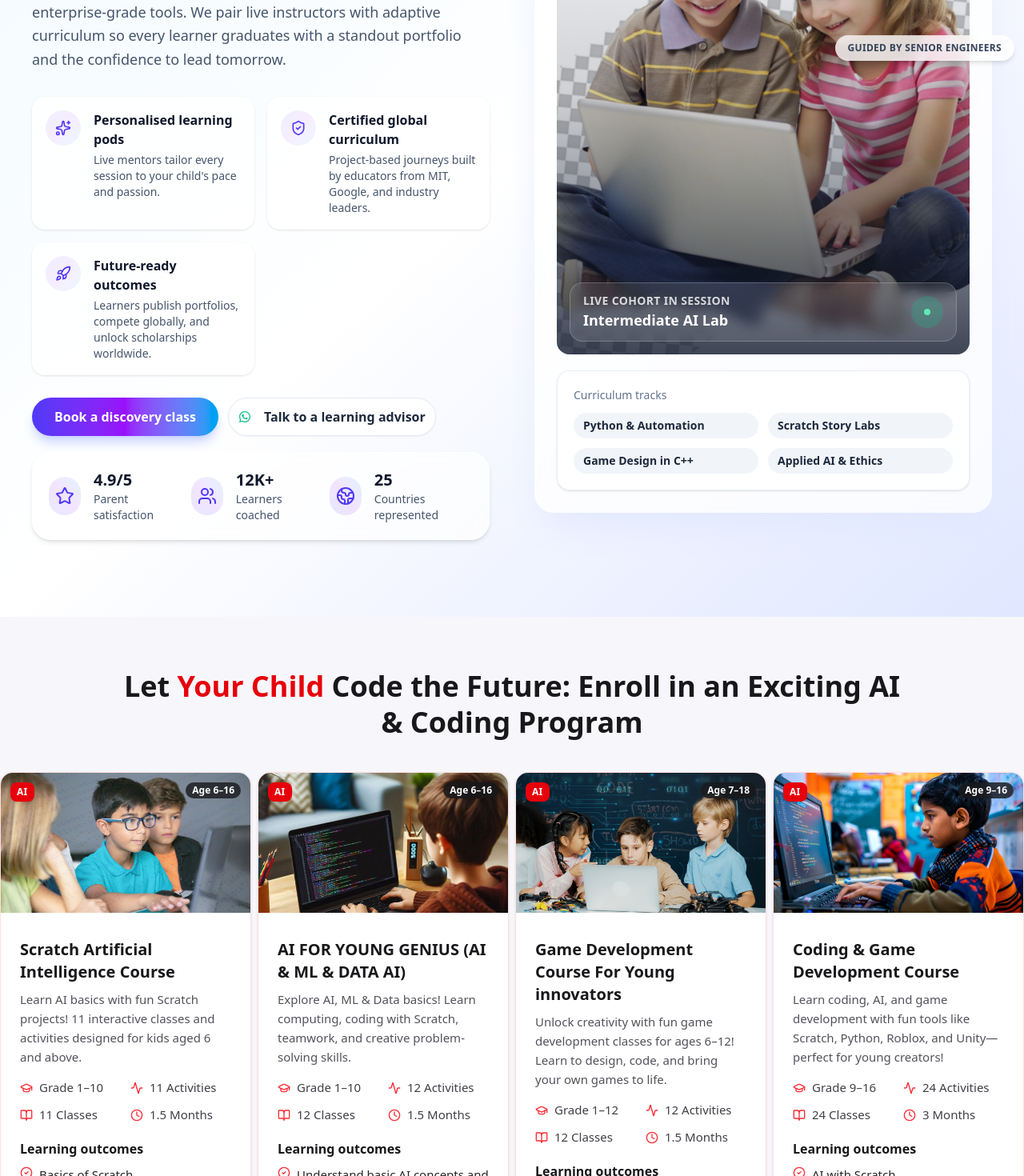
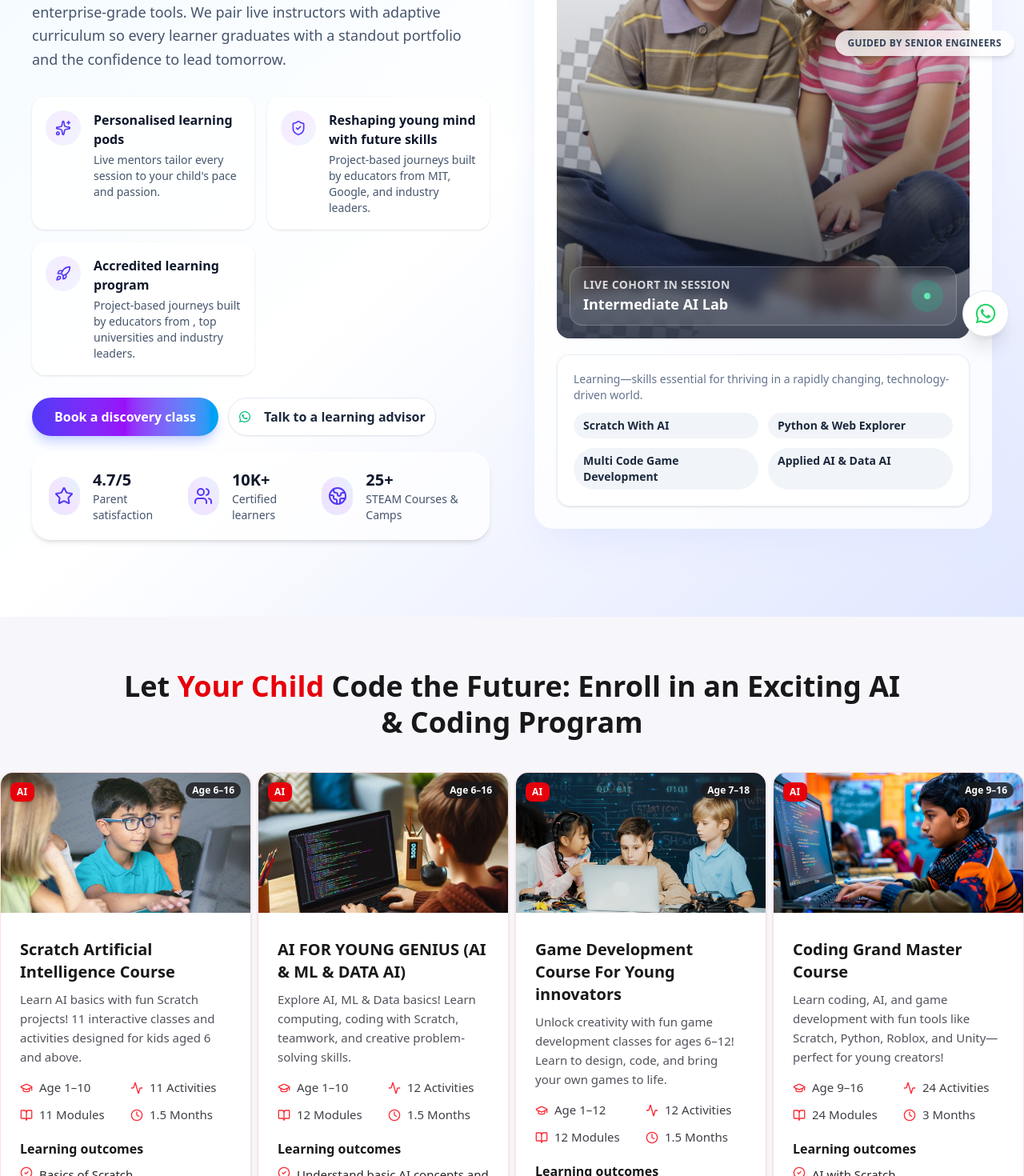
Before and after one commit to Pnycareer/codingal, a Next.js app: page / in a window 1280 px wide. Shown: the part 360-1830 px from the top of the page at 80% size. Built offline with nearby package versions, Linux system fonts and the light colour scheme.

Commit message:
first commit

```diff
--- a/src/app/layout.js
+++ b/src/app/layout.js
@@ -2,6 +2,7 @@ import { Geist, Geist_Mono } from "next/font/google";
 import "./globals.css";
 import Navbar from "@/components/navbar/Navbar";
 import Footer from "@/components/footer/Footer";
+import Whatsapp from "@/components/Whatsapp";
 
 const geistSans = Geist({
   variable: "--font-geist-sans",
@@ -31,6 +32,7 @@ export default function RootLayout({ children }) {
       <body
         className={`${geistSans.variable} ${geistMono.variable} antialiased`}
       >
+        <Whatsapp/>
         <Navbar />
         {children}
         <Footer/>
--- a/src/components/Home/Header.js
+++ b/src/components/Home/Header.js
@@ -34,22 +34,22 @@ const sellingPoints = [
   },
   {
     icon: ShieldCheck,
-    title: "Certified global curriculum",
+    title: "Reshaping young mind with future skills",
     description:
       "Project-based journeys built by educators from MIT, Google, and industry leaders.",
   },
   {
     icon: Rocket,
-    title: "Future-ready outcomes",
+    title: "Accredited learning program",
     description:
-      "Learners publish portfolios, compete globally, and unlock scholarships worldwide.",
+      "Project-based journeys built by educators from , top universities and industry leaders.",
   },
 ]
 
 const stats = [
-  { icon: Star, value: "4.9/5", label: "Parent satisfaction" },
-  { icon: Users, value: "12K+", label: "Learners coached" },
-  { icon: Globe2, value: "25", label: "Countries represented" },
+  { icon: Star, value: "4.7/5", label: "Parent satisfaction" },
+  { icon: Users, value: "10K+", label: "Certified learners" },
+  { icon: Globe2, value: "25+", label: "STEAM Courses & Camps" },
 ]
 
 const Header = () => {
@@ -75,7 +75,7 @@ const Header = () => {
             className="inline-flex items-center gap-2 rounded-full bg-white/80 px-4 py-2 text-sm font-medium text-sky-700 shadow-sm backdrop-blur"
           >
             <Sparkles className="h-4 w-4" />
-            Award-winning campus for young innovators
+            Online Coding & AI Courses
           </motion.div>
 
           {/* EXACT HEADLINE & LINE-BREAKS */}
@@ -201,22 +201,24 @@ const Header = () => {
 
               <div className="rounded-2xl border border-slate-200/70 bg-white/80 p-5 shadow-sm">
                 <p className="text-sm font-medium text-slate-500">
-                  Curriculum tracks
+                  Learning—skills essential for thriving in a rapidly changing, technology-driven world.
                 </p>
+
                 <div className="mt-3 grid grid-cols-2 gap-3 text-sm font-semibold text-slate-800">
                   <span className="rounded-full bg-slate-100 px-3 py-1.5">
-                    Python & Automation
+                  Scratch With AI
                   </span>
                   <span className="rounded-full bg-slate-100 px-3 py-1.5">
-                    Scratch Story Labs
+                    Python & Web Explorer
                   </span>
                   <span className="rounded-full bg-slate-100 px-3 py-1.5">
-                    Game Design in C++
+                    Multi Code Game Development
                   </span>
                   <span className="rounded-full bg-slate-100 px-3 py-1.5">
-                    Applied AI & Ethics
+                    Applied AI & Data AI
                   </span>
                 </div>
+
               </div>
             </CardContent>
           </Card>
--- /dev/null
+++ b/src/components/Whatsapp.js
@@ -0,0 +1,47 @@
+"use client";
+
+import { useState, useEffect } from "react";
+import { motion } from "framer-motion";
+import { FaWhatsapp } from "react-icons/fa"; // ✅ Official WhatsApp Icon
+
+export default function Whatsapp() {
+  const [iconColor, setIconColor] = useState("#25D366"); // WhatsApp green
+
+  useEffect(() => {
+    setIconColor("#25D366"); // You can hook this into a theme switch later
+  }, []);
+
+  const navigateToWhatsApp = () => {
+    const whatsappUrl = "https://wa.me/+923014497903"; // replace with your number
+    window.open(whatsappUrl, "_blank", "noopener,noreferrer");
+  };
+
+  return (
+    <motion.button
+      onClick={navigateToWhatsApp}
+      initial={{ scale: 0, opacity: 0 }}
+      animate={{ scale: 1, opacity: 1 }}
+      whileHover={{ scale: 1.1 }}
+      whileTap={{ scale: 0.95 }}
+      aria-label="Chat with us on WhatsApp"
+      className="
+        fixed bottom-5 right-5 z-50 flex h-14 w-14 items-center justify-center
+        rounded-full bg-white shadow-xl ring-1 ring-slate-200
+        hover:ring-green-500 hover:shadow-2xl transition-all duration-300
+        group
+      "
+    >
+      <FaWhatsapp className="h-7 w-7" color={iconColor} />
+      {/* tooltip */}
+      <span
+        className="
+          absolute -left-40 mr-3 px-3 py-1.5 rounded-md bg-slate-900 text-white
+          text-sm font-medium opacity-0 group-hover:opacity-100 transition
+          pointer-events-none
+        "
+      >
+        Chat with us
+      </span>
+    </motion.button>
+  );
+}
--- a/src/components/benefits/BenefitsList.js
+++ b/src/components/benefits/BenefitsList.js
@@ -1,4 +1,4 @@
-'use client';
+"use client";
 
 import { motion } from "framer-motion";
 import { Button } from "@/components/ui/button";
@@ -7,12 +7,15 @@ import { Sparkles } from "lucide-react";
 
 const container = {
   hidden: { opacity: 0 },
-  show: { opacity: 1, transition: { staggerChildren: 0.06, delayChildren: 0.05 } },
-}
+  show: {
+    opacity: 1,
+    transition: { staggerChildren: 0.06, delayChildren: 0.05 },
+  },
+};
 const item = {
   hidden: { opacity: 0, y: 12 },
   show: { opacity: 1, y: 0, transition: { duration: 0.35, ease: "easeOut" } },
-}
+};
 
 const BenefitsList = ({ benefits }) => {
   return (
@@ -38,7 +41,7 @@ const BenefitsList = ({ benefits }) => {
             Complete
           </span>
           <span className="ml-2">
-            a free trial lesson to unlock additional scholarships!
+            Join Us In Group To Unlock Additional Discounts!
           </span>
         </div>
       </div>
@@ -61,11 +64,7 @@ const BenefitsList = ({ benefits }) => {
           className="mx-auto max-w-3xl space-y-3 text-[15px] leading-7 text-zinc-800"
         >
           {benefits.map((b, i) => (
-            <motion.li
-              key={i}
-              variants={item}
-              className="relative pl-5"
-            >
+            <motion.li key={i} variants={item} className="relative pl-5">
               {/* blue dot like screenshot - Updated to dark blue bullet */}
               <span className="absolute left-0 top-2.5 h-2 w-2 rounded-full bg-blue-800" />
               {b.text}
@@ -76,18 +75,23 @@ const BenefitsList = ({ benefits }) => {
         {/* bottom line + CTA - Divider color updated */}
         <div className="mt-8 border-t border-blue-200 pt-6 text-center">
           <p className="mb-4 text-sm text-zinc-600">
-            Start your journey today with a free trial class at your preferred date &amp; time.
-            No commitments, fees, or credit card required.
+            Start your journey today with a free trial class at your preferred
+            date &amp; time. No commitments, fees, or credit card required.
           </p>
 
           {/* Button color updated to PNY Genius's Golden Yellow accent */}
-          <Button className="mx-auto h-12 rounded-2xl bg-amber-400 px-6 text-base font-semibold text-white hover:bg-amber-500">
-            Try a Free Demo class
-          </Button>
+          <a
+            className="mx-auto h-12 rounded-2xl py-2 bg-amber-400 px-6 text-base font-semibold text-white hover:bg-amber-500"
+            href="https://wa.me/923014497903"
+            target="_blank"
+            rel="noopener noreferrer"
+          >
+            REGISTER NOW
+          </a>
         </div>
       </div>
     </div>
   );
-}
+};
 
 export default BenefitsList;
--- a/src/components/data/CoursesData.js
+++ b/src/components/data/CoursesData.js
@@ -6,8 +6,8 @@ export const coursesData = [
     link:"https://www.pnygenius.com/artificial-intelligence-courses-for-kids-in-lahore",
     age: "Age 6–16",
     title: "Scratch Artificial Intelligence Course",
-    grade: "Grade 1–10",
-    lessons: "11 Classes",
+    grade: "Age 1–10",
+    lessons: "11 Modules",
     activities: "11 Activities",
     duration: "1.5 Months",
     description:
@@ -28,8 +28,8 @@ export const coursesData = [
     link:"https://www.pnygenius.com/ai-courses-for-kids-in-lahore",
     age: "Age 6–16",
     title: "AI FOR YOUNG GENIUS (AI & ML & DATA AI)",
-    grade: "Grade 1–10",
-    lessons: "12 Classes",
+    grade: "Age 1–10",
+    lessons: "12 Modules",
     activities: "12 Activities",
     duration: "1.5 Months",
     description:
@@ -49,8 +49,8 @@ export const coursesData = [
     link:"https://www.pnygenius.com/game-development-course-for-kids-in-lahore-pakistan",
     age: "Age 7–18",
     title: "Game Development Course For Young innovators",
-    grade: "Grade 1–12",
-    lessons: "12 Classes",
+    grade: "Age 1–12",
+    lessons: "12 Modules",
     activities: "12 Activities",
     duration: "1.5 Months",
     description:
@@ -72,9 +72,9 @@ export const coursesData = [
     image: "/courses/Coding-&-Game-Development-Course.jpg",
     link:"https://www.pnygenius.com/coding-master-course-for-kids-in-lahore",
     age: "Age 9–16",
-    title: "Coding & Game Development Course",
-    grade: "Grade 9–16",
-    lessons: "24 Classes",
+    title: "Coding Grand Master Course",
+    grade: "Age 9–16",
+    lessons: "24 Modules",
     activities: "24 Activities",
     duration: "3 Months",
     description:
```
